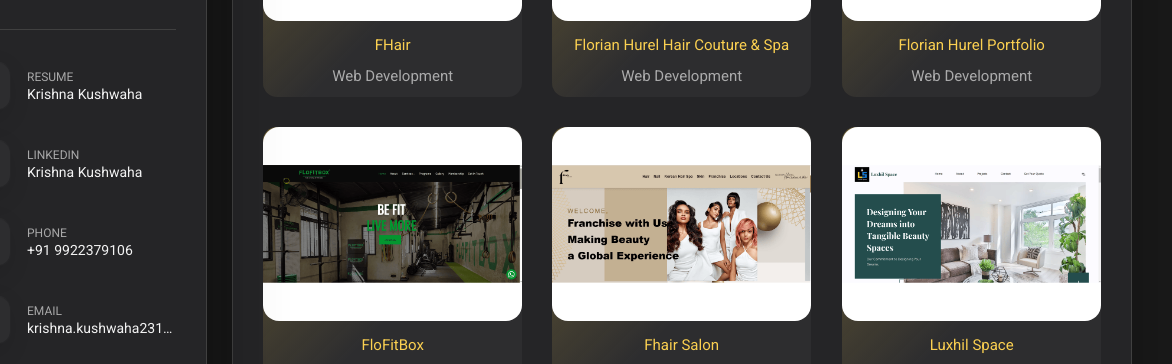
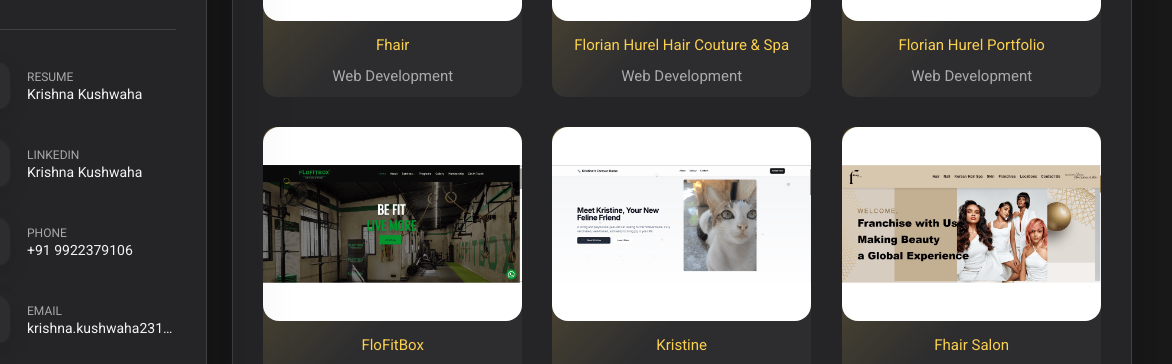
Before and after one commit to KKrishna11/Krishna-Kushwaha-Portfolio, a website built with Parcel: page index.html in a window 1280 px wide. Both pictures are taken after a click on the button "Work". Shown: the part 402-766 px from the top of the page, 108-1280 px from the left. Built offline with nearby package versions, Linux system fonts and the light colour scheme; some packages are replaced by stand-ins of ours.

Commit message:
added new project

```diff
--- a/index.html
+++ b/index.html
@@ -15,7 +15,8 @@
   <meta property="og:url" content="https://krishnakushwaha.vercel.app/" />
   <meta property="og:type" content="website" />
   <meta property="og:title" content="Krishna Kushwaha • Freelance Developer & Designer" />
-<meta property="og:description" content="Creative Developer & Designer building sleek, modern websites and digital experiences." />
+  <meta property="og:description"
+    content="Creative Developer & Designer building sleek, modern websites and digital experiences." />
   <meta property="og:image" content="https://krishnakushwaha.vercel.app/og-image.png" />
 
   <!-- Twitter Meta Tags -->
@@ -23,7 +24,8 @@
   <meta property="twitter:domain" content="krishnakushwaha.vercel.app" />
   <meta property="twitter:url" content="https://krishnakushwaha.vercel.app/" />
   <meta name="twitter:title" content="Krishna Kushwaha • Freelance Developer & Designer" />
-<meta name="twitter:description" content="Creative frontend developer & designer building sleek, modern websites and digital experiences." />
+  <meta name="twitter:description"
+    content="Creative frontend developer & designer building sleek, modern websites and digital experiences." />
   <meta name="twitter:image" content="https://krishnakushwaha.vercel.app/og-image.png" />
 
   <!-- Google Tag Manager -->
@@ -1043,7 +1045,7 @@
                   <img src="./project-assests/fhair_website.png" alt="metaspark" loading="lazy" />
                 </figure>
 
-                <h3 class="project-title">fHair</h3>
+                <h3 class="project-title">fhair</h3>
                 <p class="project-category">Web Development</p>
               </a>
             </li>
@@ -1067,6 +1069,7 @@
               </a>
             </li>
 
+            <!-- florian hurel -->
 
             <li class="project-item active" data-filter-item data-category="web development">
               <a href="https://florianhurel.com">
@@ -1083,6 +1086,8 @@
               </a>
             </li>
 
+            <!-- flofitbox -->
+
             <li class="project-item active" data-filter-item data-category="web development">
               <a href="https://www.flofitbox.com/">
                 <figure class="project-img">
@@ -1094,6 +1099,23 @@
                 </figure>
 
                 <h3 class="project-title">FloFitBox</h3>
+                <p class="project-category">Web Development</p>
+              </a>
+            </li>
+
+            <!-- kristine -->
+
+            <li class="project-item active" data-filter-item data-category="web development">
+              <a href="https://kristinemeow.vercel.app/">
+                <figure class="project-img">
+                  <div class="project-item-icon-box">
+                    <ion-icon name="eye-outline"></ion-icon>
+                  </div>
+
+                  <img src="./project-assests/kristine.png" alt="arrival" loading="lazy" />
+                </figure>
+
+                <h3 class="project-title">Kristine</h3>
                 <p class="project-category">Web Development</p>
               </a>
             </li>
```
Also changed, not shown: project-assests/kristine.png (added). Lines whose indentation alone changed are shown as unchanged.
